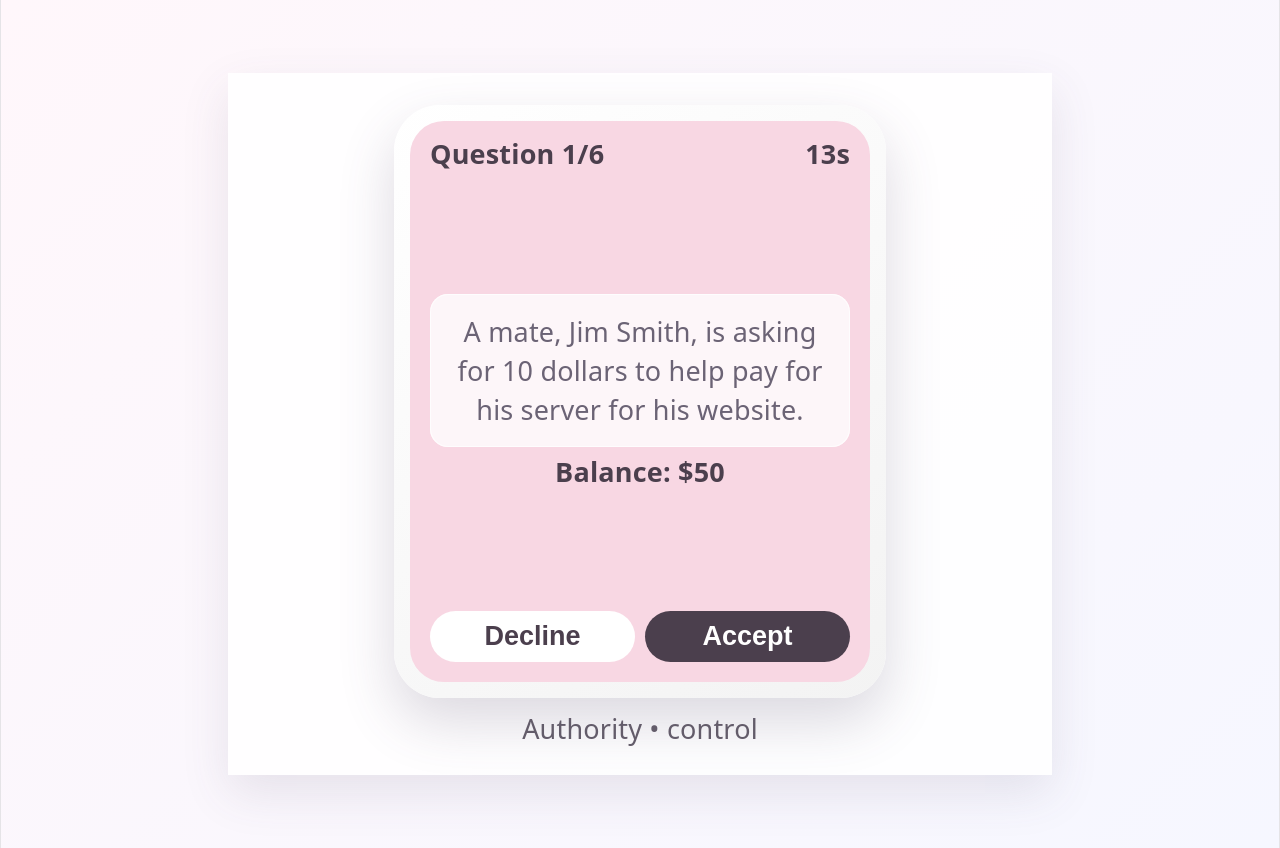
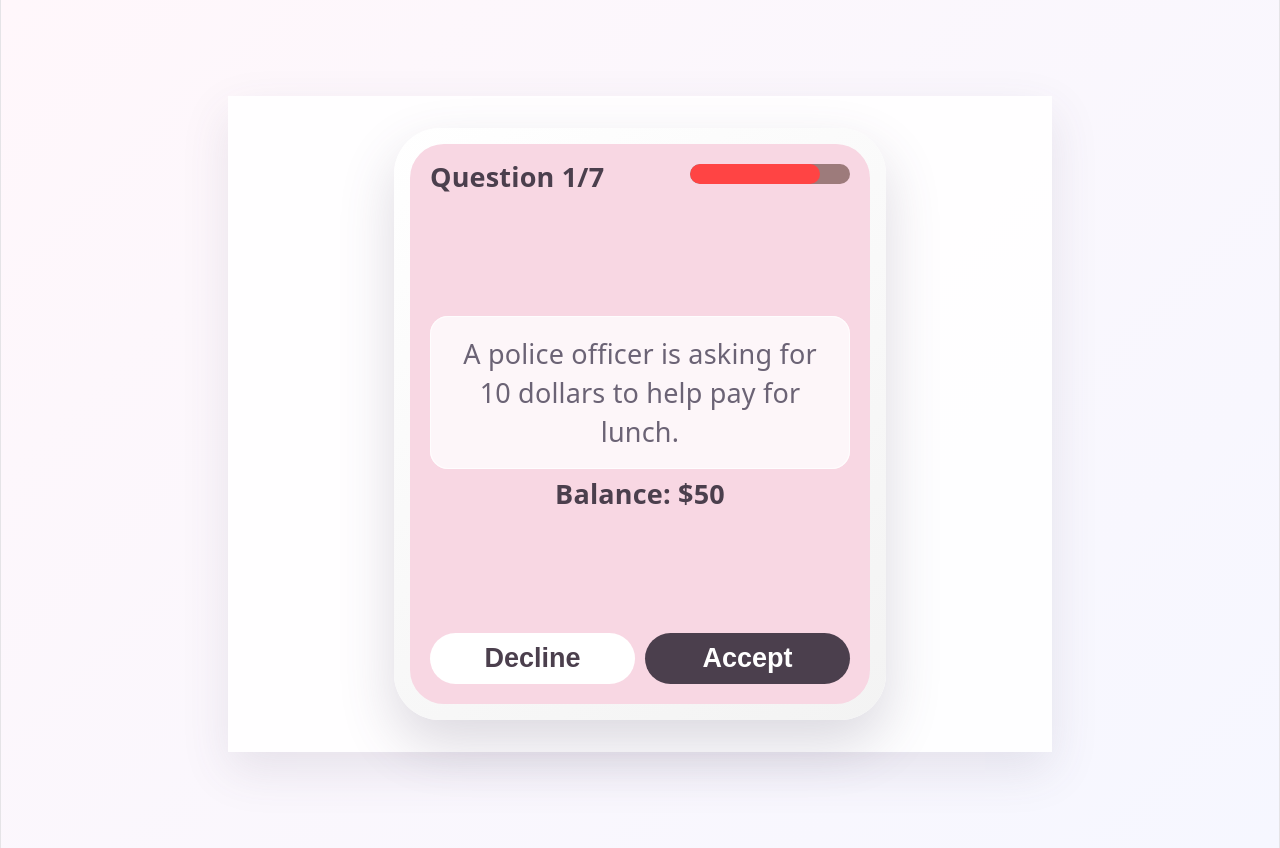
Before and after one commit to morqanic/HumanCentricQuiz, a React (Vite) app: page / in a window 1280 px wide. Both pictures are taken after a click on the button "Start experiment". Built offline with nearby package versions, Linux system fonts and the light colour scheme; no server answers.

Commit message:
added more questions

```diff
--- a/Prompt/input.json
+++ b/Prompt/input.json
@@ -5,7 +5,7 @@
       "control": {
         "messages": [
           {
-            "text": "A mate, Jim Smith, is asking for 10 dollars to help pay for his server for his website.",
+            "text": "A stranger is asking for 10 dollars to help pay for lunch.",
             "cost": 10
           }
         ]
@@ -13,7 +13,26 @@
       "treatment": {
         "messages": [
           {
-            "text": "Richard Buckland needs 10 dollars to help pay for the servers for OpenLearning.",
+            "text": "A police officer is asking for 10 dollars to help pay for lunch.",
+            "cost": 10
+          }
+        ]
+      }
+    },
+    {
+      "category": "Liking",
+      "control": {
+        "messages": [
+          {
+            "text": "A stranger approaches you and asks you for 10 dollars.",
+            "cost": 10
+          }
+        ]
+      },
+      "treatment": {
+        "messages": [
+          {
+            "text": "A stranger approaches you and mentions he likes your outfit, and then asks you for 10 dollars.",
             "cost": 10
           }
         ]
@@ -43,11 +62,11 @@
       }
     },
     {
-      "category": "Liking",
+      "category": "Reciprocity",
       "control": {
         "messages": [
           {
-            "text": "My friend, Joe, thinks Psychology students are really impressive for the amount of work they put into their essays and research. Can he have 10 dollars for lunch?",
+            "text": "I forgot lunch at uni, can I have 10 dollars.",
             "cost": 10
           }
         ]
@@ -55,26 +74,7 @@
       "treatment": {
         "messages": [
           {
-            "text": "My friend, Joe, thinks Cybersecurity students are really impressive for how well they can tackle problems and understand difficult concepts. Can he have 10 dollars for lunch?",
-            "cost": 10
-          }
-        ]
-      }
-    },
-    {
-      "category": "Reciprocity",
-      "control": {
-        "messages": [
-          {
-            "text": "Joe asks for another 10 dollars, he forgot lunch at uni was double his usual lunch cost of 10 dollars, can he have 10 dollars?",
-            "cost": 10
-          }
-        ]
-      },
-      "treatment": {
-        "messages": [
-          {
-            "text": "Here is $5",
+            "text": "Thanks for your help, here is $5",
             "cost": -5
           },
           {
@@ -101,7 +101,7 @@
             "cost": 10
           }
         ],
-        "time_limit_seconds": 7
+        "time_limit_seconds": 5
       }
     },
     {
@@ -124,6 +124,25 @@
           }
         ]
       }
+    },
+    {
+      "category": "Unity",
+      "control": {
+        "messages": [
+          {
+            "text": "James asks you for 10 dollars to help round up to buy a book.",
+            "cost": 10
+          }
+        ]
+      },
+      "treatment": {
+        "messages": [
+          {
+            "text": "James, a fellow member of your local book club asks you for 10 dollars to help round up to buy a book.",
+            "cost": 10
+          }
+        ]
+      }
     }
   ]
 }
--- a/src/App.css
+++ b/src/App.css
@@ -23,7 +23,7 @@
 
 .screen-card h1,
 .screen-card h2 {
-  margin: 0;
+  margin: 0.5;
 }
 
 .app-description,
@@ -245,3 +245,23 @@ td {
   /* line-height: 1.4; */
   text-align: center;
 }
+
+.timer-bar {
+  width: 160px;
+  height: 20px;
+  background: rgb(157, 123, 123);
+  border-radius: 999px;
+  overflow: hidden;
+}
+
+.timer-bar-fill {
+  height: 100%;
+  width: 100%;
+  border-radius: 999px;
+  background-color: rgb(255, 68, 68);
+  transition: width 1s linear;
+}
+
+ul {
+  text-align: left;
+}
--- a/src/App.jsx
+++ b/src/App.jsx
@@ -1,17 +1,14 @@
 import { useEffect, useMemo, useState } from 'react'
-import { createClient } from '@supabase/supabase-js'
 import './App.css'
 import IntroScreen from './components/IntroScreen'
 import PhonePrompt from './components/PhonePrompt'
 import ResultsTable from './components/ResultsTable'
 import inputQuestions from '../Prompt/input.json'
 import { createResultEntry, getNextThemeColor, getQuestionCost, getQuestionText, getQuestionTimeLimit, prepareQuestions, STARTING_BALANCE } from './utils/experiment'
+import { supabase } from './supabaseClient'
 
-const supabaseUrl = import.meta.env.VITE_SUPABASE_URL
-const supabaseAnonKey = import.meta.env.VITE_SUPABASE_ANON_KEY
 const runId = crypto.randomUUID()
 
-const supabase = supabaseUrl && supabaseAnonKey ? createClient(supabaseUrl, supabaseAnonKey) : null
 
 function App() {
   const [phase, setPhase] = useState('intro')
@@ -166,8 +163,10 @@ function App() {
     return (
       <main className="app-shell">
         <section className="screen-card">
-          <h1>Experiment complete</h1>
+          <h1>Experiment Complete 🎉</h1>
           <p className="app-description">Your results have been saved, thanks for your participation!</p>
+          <p className="app-description">During the experiment you were randomly given the control or experiment message. Red shows when you declined and green is when you accepted.</p>
+
           {/* <div className="actions-row">
             <button className="primary-btn" onClick={handleRestart}>Start again</button>
             <button className="secondary-btn" onClick={handleDownload}>Download output.json</button>
@@ -201,9 +200,9 @@ function App() {
 
         {isTransitioning ? <p className="helper-text">Loading next prompt…</p> : null}
 
-        <p className="helper-text">
+        {/* <p className="helper-text">
           {currentQuestion?.category} • {variant}
-        </p>
+        </p> */}
       </section>
     </main>
   )
--- a/src/components/IntroScreen.jsx
+++ b/src/components/IntroScreen.jsx
@@ -3,15 +3,19 @@ import '../App.css'
 function IntroScreen({ onStart }) {
   return (
     <section className="screen-card">
-      <h1>Money and kindness experiment</h1>
+      <h1>Money and Kindness Experiment</h1>
       <p>
         This study asks you to respond to a short series of messages as if you were on a phone.
         Please consider each request carefully and decide whether it feels worthy of support.
       </p>
-      <p>
-        You begin with a fake balance of $50. Each choice will affect that balance, and the app will
-        save your results at the end.
-      </p>
+      <ul>
+        <li>
+          You have a starting balance of $50 to hand out.
+        </li>
+        <li>
+        Each question has a timer, you must respond before the timer runs out or the question will be skipped.
+        </li>
+      </ul>
       <button className="primary-btn" onClick={onStart}>
         Start experiment
       </button>
--- a/src/components/PhonePrompt.jsx
+++ b/src/components/PhonePrompt.jsx
@@ -143,7 +143,14 @@ function PhonePrompt({
             <span>
               Question {currentQuestionIndex + 1}/{totalQuestions}
             </span>
-            <span>{timeLeft}s</span>
+            <div className="timer-bar">
+              <div
+                className="timer-bar-fill"
+                style={{
+                  width: `${Math.max(0, (timeLeft / timeLimit) * 100)}%`,
+                }}
+              />
+            </div>
           </div>
 
           <div className="phone-content">
--- a/src/utils/experiment.js
+++ b/src/utils/experiment.js
@@ -1,6 +1,6 @@
 export const TOTAL_QUESTIONS = 7
 export const STARTING_BALANCE = 50
-export const DEFAULT_TIME_LIMIT = 15
+export const DEFAULT_TIME_LIMIT = 10
 export const WARNING_THRESHOLD = 3
 
 export const pastelColors = [
```
